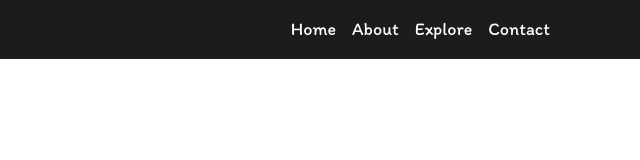
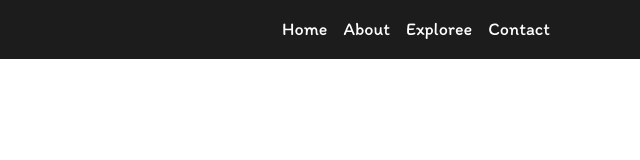
Before and after one commit to Allallnn/Nigeria-History-Project, a plain HTML site: page index.html in a window 1280 px wide. Shown: the full height of the page, 640-1280 px from the left. Drawn offline with nearby package versions, Linux system fonts and the light colour scheme.

Commit message:
fixes: upload issue

```diff
--- a/index.html
+++ b/index.html
@@ -30,7 +30,7 @@
                     </li>
 
                     <li class="nav-item">
-                        <a class="nav-link" href="#">Explore</a>
+                        <a class="nav-link" href="#">Exploree</a>
                     </li>
                     <li class="nav-item">
                         <a class="nav-link" href="#">Contact</a>
```
